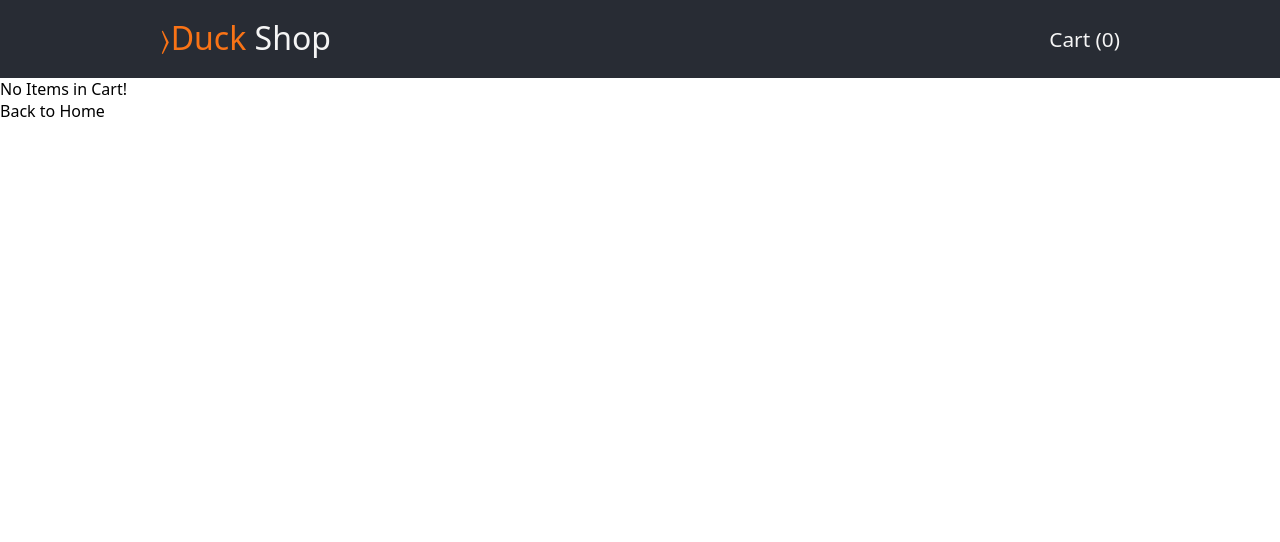
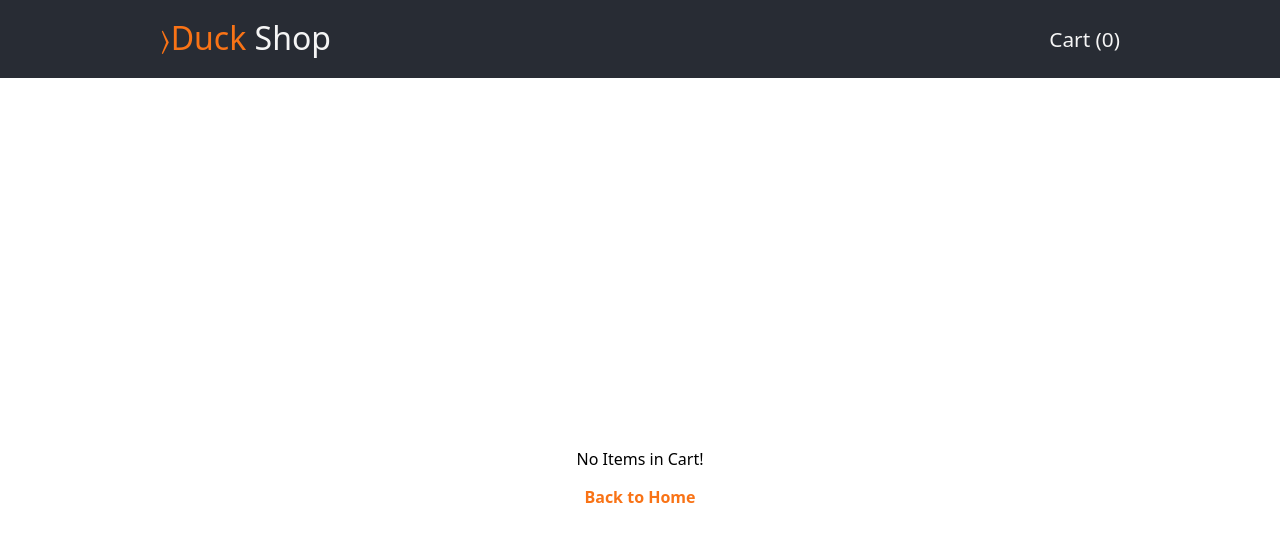
Before and after one commit to thetylerwolf/shopping-cart, a React (Create React App) app: page /cart in a window 1280 px wide. Shown: the top 542 px of the page. Built offline with nearby package versions, Linux system fonts and the light colour scheme.

Commit message:
feat: add styles to cart page

```diff
--- a/src/index.css
+++ b/src/index.css
@@ -19,4 +19,6 @@ html {
   --light-background: #f5f5f5;
   --primary-accent: #fbbf24;
   --secondary-accent: #f97316;
+  --light-gray: #e4e4e7;
+  --dark-gray: #c9c9c9;
 }
--- a/src/pages/CartPage.jsx
+++ b/src/pages/CartPage.jsx
@@ -1,6 +1,7 @@
-import { Link } from "react-router-dom";
-import { useCart } from "../providers/CartProvider/CartProvider.hook";
-import { products } from "../data";
+import { Link } from 'react-router-dom';
+import { useCart } from '../providers/CartProvider/CartProvider.hook';
+import { products } from '../data';
+import styles from './CartPage.module.css';
 
 export default function CartPage() {
   const { get, add, remove } = useCart();
@@ -8,9 +9,11 @@ export default function CartPage() {
 
   if (!cartItems.length) {
     return (
-      <div>
+      <div className={styles.noItems}>
         <div>No Items in Cart!</div>
-        <Link to="/">Back to Home</Link>
+        <Link to='/'>
+          <span className={styles.link}>Back to Home</span>
+        </Link>
       </div>
     );
   }
@@ -22,12 +25,14 @@ export default function CartPage() {
 
     if (foundItem) {
       return (
+        <div className={styles.container}>
           <CartItem
             count={item.count}
             product={foundItem}
             onAdd={add}
             onRemove={remove}
           />
+        </div>
       );
     } else return undefined;
   });
@@ -37,30 +42,34 @@ function CartItem({ count, product, onAdd, onRemove }) {
   const { name, price, image } = product;
 
   return (
-    <div style={{ padding: "2em", display: "flex" }}>
-      <img width={75} height={75} src={image} alt={name} />
-      <p>
+    <div className={styles.item}>
+      <img className={styles.image} src={image} alt={name} />
+      <div className={styles.description}>
+        <p className={styles.title}>
           {name} - {price} SEK
         </p>
-      <p style={{ marginLeft: 20 }}>{count} in cart</p>
+        <p>x {count}</p>
+        <div className={styles.buttonsContainer}>
           <button
-        style={{ marginLeft: 20 }}
+            className={styles.button}
             onClick={(e) => {
               e.preventDefault();
               onAdd(product.id, 1);
             }}
           >
-        + Add to cart
+            +
           </button>
           <button
-        style={{ marginLeft: 20 }}
+            className={styles.button}
             onClick={(e) => {
               e.preventDefault();
               onRemove(product.id, 1);
             }}
           >
-        - Remove from cart
+            -
           </button>
+        </div>
+      </div>
     </div>
   );
 }
--- /dev/null
+++ b/src/pages/CartPage.module.css
@@ -0,0 +1,57 @@
+.container {
+  margin: 0 auto;
+  max-width: 33rem;
+  display: flex;
+  flex-direction: column;
+  justify-content: space-between;
+  align-items: center;
+}
+
+.noItems {
+  height: 100vh;
+  display: flex;
+  flex-direction: column;
+  justify-content: center;
+  align-items: center;
+  gap: 1rem;
+}
+
+.link {
+  font-weight: 800;
+  color: var(--secondary-accent);
+}
+
+.item {
+  width: 100%;
+  /* height: 70px; */
+  display: flex;
+
+  border-bottom: 1px solid black;
+}
+
+.description {
+  width: 100%;
+  display: flex;
+  justify-content: space-between;
+  align-items: end;
+  padding: 0 0 10px 20px;
+}
+
+.title {
+  width: 150px;
+}
+
+.image {
+  width: 70px;
+}
+.buttonsContainer {
+}
+.button {
+  margin: 0 0.2rem;
+  border: none;
+  padding: 7px 15px;
+  border-radius: 2px;
+}
+.button:hover {
+  background-color: var(--dark-gray);
+}
```
Lines whose indentation alone changed are shown as unchanged.
